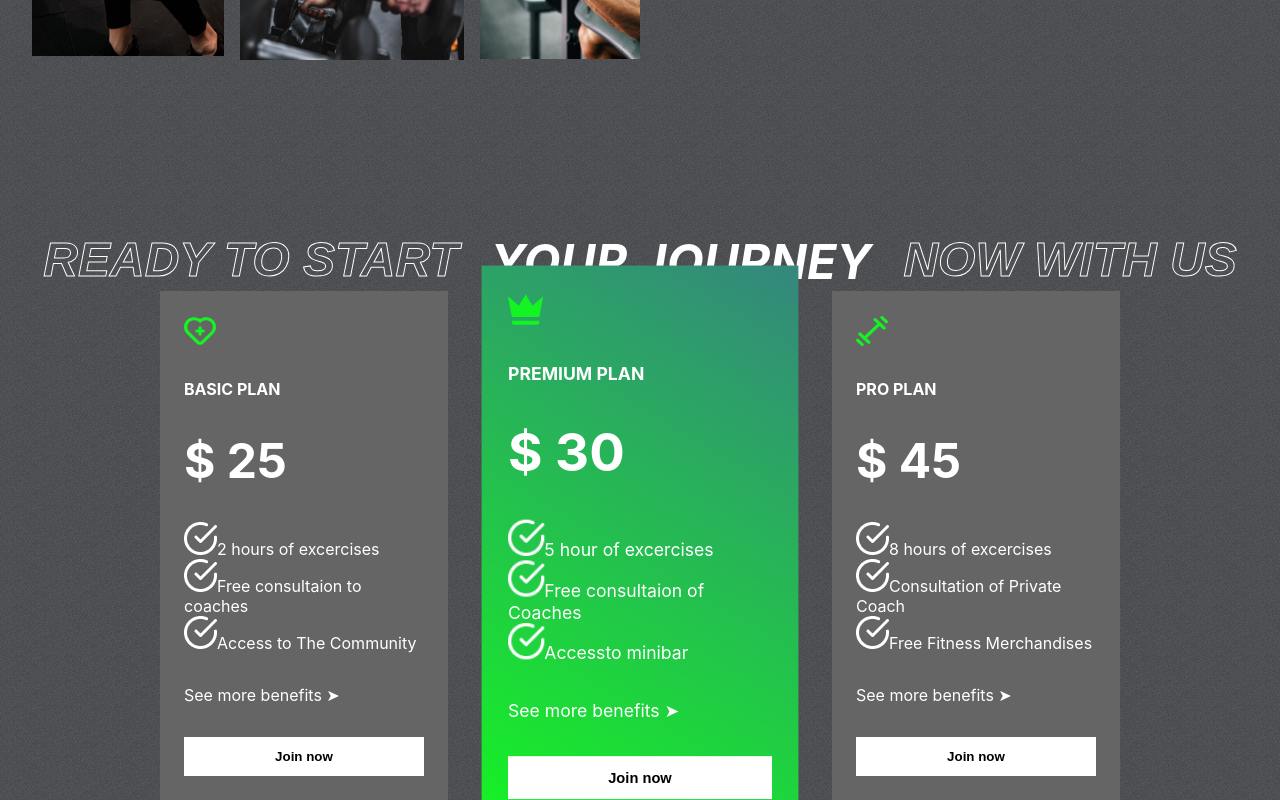
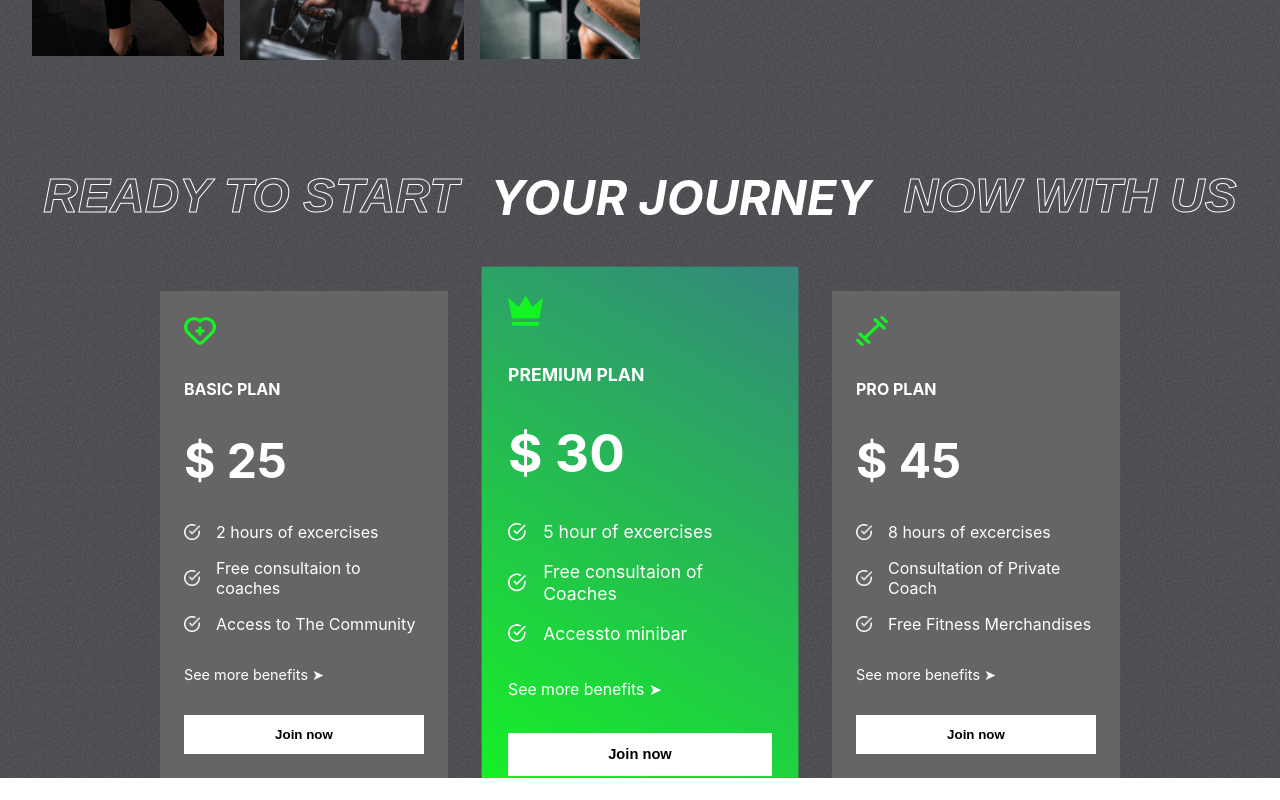
Before and after one commit to DaniilTkach777/gym-website, a React (Create React App) app: page / in a window 1280 px wide. Shown: the part 1704-2504 px from the top of the page. After the commit the page ends 2482 px from the top, so only its background shows below. Built offline with nearby package versions, Linux system fonts and the light colour scheme.

Commit message:
plans container added

```diff
--- a/src/components/Plans/Plans.css
+++ b/src/components/Plans/Plans.css
@@ -1,9 +1,9 @@
-.plan-conteiner{
-    margin-top: -4rem;
-    padding: 0 2rem;
+.plans-container {
     display: flex;
     flex-direction: column;
     gap: 4rem;
+    margin-top: -4rem;
+    padding: 0 2rem;
     position: relative;
 }
 
@@ -45,3 +45,23 @@
     font-size: 3rem;
     font-weight: bold;
 }
+
+.plan>:nth-child(5){
+    font-size: 0.9rem;
+}
+
+.features{
+    display: flex;
+    flex-direction: column;
+    gap: 1rem;
+}
+
+.feature{
+    display: flex;
+    align-items: center;
+    gap: 1rem;
+}
+
+.feature>img{
+    width: 1rem;
+}
```
